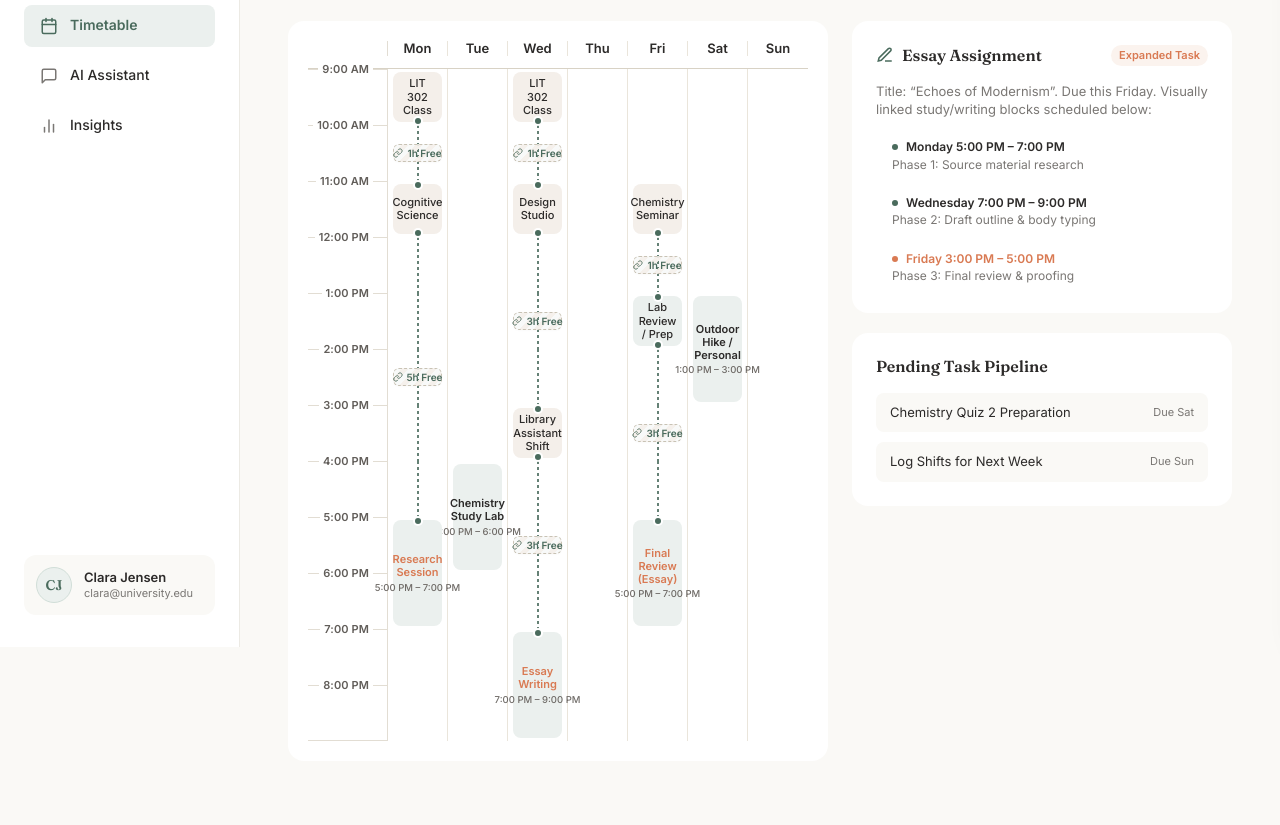
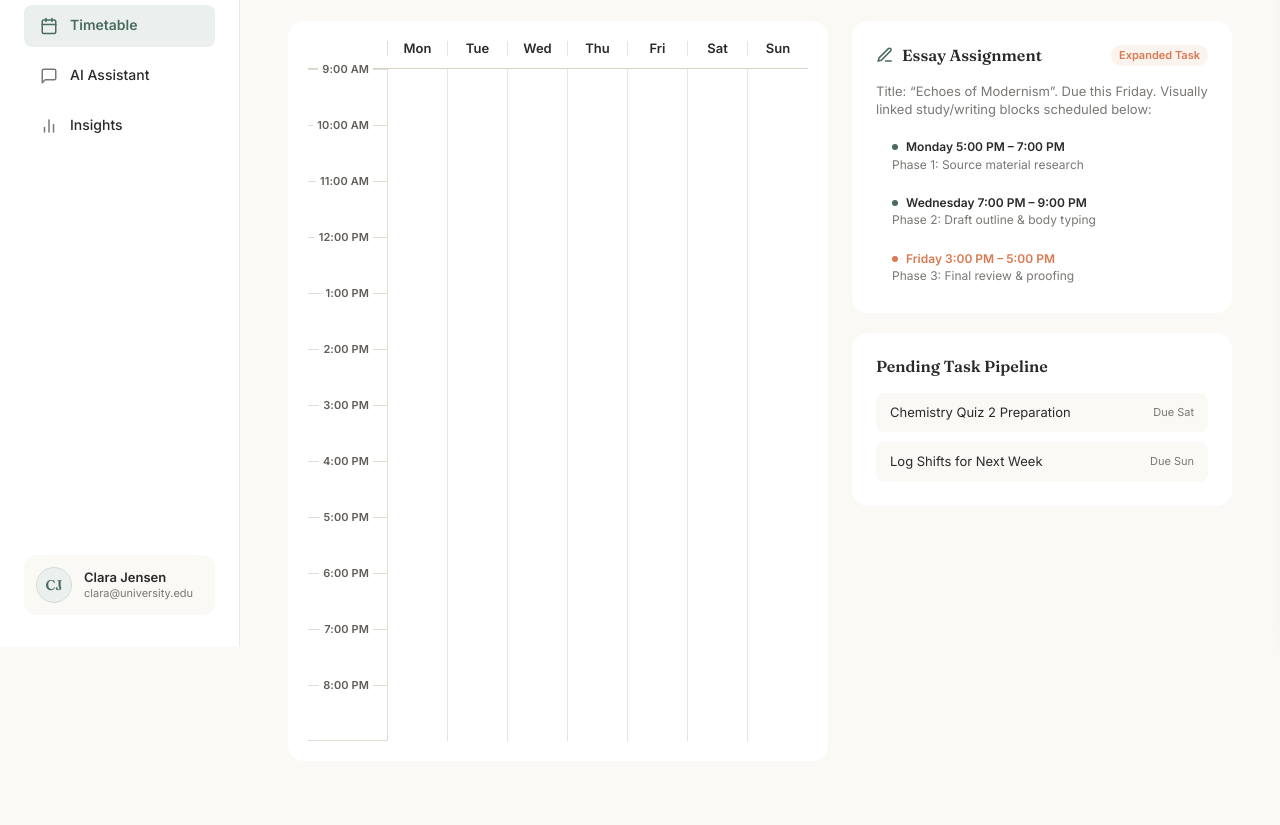
Before and after one commit to Qimmeh/DCSION3, a website: page frontend/timetable.html in a window 1280 px wide. Shown: the part 153-978 px from the top of the page. Drawn offline with Linux system fonts and the light colour scheme.

Commit message:
feat(timetable): remove all old dummy schedule clutter and purge storage cache so all 5 C MT1134 cards display unblocked

```diff
--- a/frontend/timetable.html
+++ b/frontend/timetable.html
@@ -2243,6 +2243,12 @@
 					<button class="preview-launch-pill" id="openPreviewBtn" type="button" style="display:none;" title="Click to review AI proposed timetable changes">
 						<svg viewBox="0 0 24 24"><polygon points="13 2 3 14 12 14 11 22 21 10 12 10 13 2"></polygon></svg>
 						<span id="openPreviewBtnText">Preview Proposal</span>
+					</button>
+
+					<!-- Clear Timetable Button -->
+					<button class="clear-schedule-btn" id="clearScheduleBtn" type="button" title="Clear all commitments" style="display:inline-flex; align-items:center; gap:6px; padding:7px 13px; background:transparent; border:1px solid #D8CFC4; border-radius:20px; font-family:'Inter',sans-serif; font-size:12px; font-weight:500; color:#7A7269; cursor:pointer; transition:all 0.15s ease;">
+						<svg width="12" height="12" viewBox="0 0 24 24" fill="none" stroke="currentColor" stroke-width="2"><polyline points="3 6 5 6 21 6"></polyline><path d="M19 6v14a2 2 0 0 1-2 2H7a2 2 0 0 1-2-2V6m3 0V4a2 2 0 0 1 2-2h4a2 2 0 0 1 2 2v2"></path></svg>
+						<span>Clear</span>
 					</button>
 
 					<!-- import-button -->
@@ -2679,169 +2685,17 @@ Thu 2:00 PM – 4:00 PM · Neurobiology Lab (NEUR 301-L)</textarea>
 			return `${num}:00 ${ampm}`;
 		}
 
-		// Initial authentic commitments with realistic multi-hour sessions
-		const DEFAULT_ACTIVITIES = [
-			{
-				id: 'lit-mon',
-				title: 'LIT 302 Class',
-				day: 'Mon',
-				startHour: 9,
-				duration: 1,
-				type: 'fixed',
-				code: 'LIT 302-01',
-				location: 'Humanities Hall 304',
-				instructor: 'Dr. Julian Vance',
-				desc: 'Twentieth-Century Literature & Critical Theory seminar discussing modernist poetics and structural analysis.',
-				tags: ['Lecture', 'Required Course', 'Humanities']
-			},
-			{
-				id: 'cog-mon',
-				title: 'Cognitive Science',
-				day: 'Mon',
-				startHour: 11,
-				duration: 1,
-				type: 'fixed',
-				code: 'COG 210',
-				location: 'Science Hall 102',
-				instructor: 'Prof. Elena Rostova',
-				desc: 'Neural networks, decision frameworks, and cognitive load management lectures.',
-				tags: ['Lecture', 'STEM', 'Core']
-			},
-			{
-				id: 'res-mon',
-				title: 'Research Session',
-				day: 'Mon',
-				startHour: 17,
-				duration: 2,
-				type: 'flex',
-				highlight: true,
-				location: 'Main Library - Room 4B',
-				instructor: 'Self-directed',
-				phase: 'Phase 1: Source material research',
-				desc: 'Source material research and literature index curation for the "Echoes of Modernism" assignment (Phase 1).',
-				tags: ['Essay Task', 'Independent', 'Flexible']
-			},
-			{
-				id: 'chem-lab-tue',
-				title: 'Chemistry Study Lab',
-				day: 'Tue',
-				startHour: 16,
-				duration: 2,
-				type: 'flex',
-				code: 'CHEM 201-L',
-				location: 'Chemistry Complex 4B',
-				instructor: 'TA Michael Chang',
-				desc: 'Collaborative problem sets, titration post-lab analysis, and quiz preparation (2-hour session).',
-				tags: ['Lab', 'Study Group', 'Flexible']
-			},
-			{
-				id: 'lit-wed',
-				title: 'LIT 302 Class',
-				day: 'Wed',
-				startHour: 9,
-				duration: 1,
-				type: 'fixed',
-				code: 'LIT 302-01',
-				location: 'Humanities Hall 304',
-				instructor: 'Dr. Julian Vance',
-				desc: 'Modernist short prose critique and close reading discussion on narrative voice.',
-				tags: ['Seminar', 'Required Course']
-			},
-			{
-				id: 'des-wed',
-				title: 'Design Studio',
-				day: 'Wed',
-				startHour: 11,
-				duration: 1,
-				type: 'fixed',
-				code: 'DES 140',
-				location: 'Arts Complex 220',
-				instructor: 'Sarah Lin, MFA',
-				desc: 'Design systems studio: visual hierarchy, digital interface craft, and typography.',
-				tags: ['Studio', 'Design Lab']
-			},
-			{
-				id: 'lib-wed',
-				title: 'Library Assistant Shift',
-				day: 'Wed',
-				startHour: 15,
-				duration: 1,
-				type: 'fixed',
-				location: 'University Library Reference Desk',
-				instructor: 'Supervisor: Karen Diaz',
-				desc: 'Work-study employment: circulation support, digital archive indexing, and reserve desk management.',
-				tags: ['Work-Study', 'Employment', 'Fixed Shift']
-			},
-			{
-				id: 'essay-wed',
-				title: 'Essay Writing',
-				day: 'Wed',
-				startHour: 19,
-				duration: 2,
-				type: 'flex',
-				highlight: true,
-				location: 'Study Hub North',
-				instructor: 'Self-directed',
-				phase: 'Phase 2: Draft outline & body typing',
-				desc: 'Draft outline synthesis and primary argument drafting for "Echoes of Modernism" (Phase 2).',
-				tags: ['Essay Task', 'Deep Work', 'Flexible']
-			},
-			{
-				id: 'chem-sem-fri',
-				title: 'Chemistry Seminar',
-				day: 'Fri',
-				startHour: 11,
-				duration: 1,
-				type: 'fixed',
-				code: 'CHEM 201',
-				location: 'Science Hall 201',
-				instructor: 'Dr. Marcus Reed',
-				desc: 'Biochemistry foundations, reaction kinetics, and thermodynamic equilibrium principles.',
-				tags: ['Lecture', 'Science Core']
-			},
-			{
-				id: 'lab-rev-fri',
-				title: 'Lab Review / Prep',
-				day: 'Fri',
-				startHour: 13,
-				duration: 1,
-				type: 'flex',
-				location: 'Chemistry Hub 105',
-				instructor: 'Self-directed',
-				desc: 'Reviewing lab notebook entries and consolidating test data before weekend review.',
-				tags: ['Review', 'Flexible Workflow']
-			},
-			{
-				id: 'final-rev-fri',
-				title: 'Final Review (Essay)',
-				day: 'Fri',
-				startHour: 17,
-				duration: 2,
-				type: 'flex',
-				highlight: true,
-				location: 'Quiet Reading Room',
-				instructor: 'Self-directed',
-				phase: 'Phase 3: Final review & proofing',
-				desc: 'Comprehensive proofreading, citation validation, and submission finalization for English term paper (Phase 3).',
-				tags: ['Essay Task', 'Final Submission']
-			},
-			{
-				id: 'hike-sat',
-				title: 'Outdoor Hike / Personal',
-				day: 'Sat',
-				startHour: 13,
-				duration: 2,
-				type: 'flex',
-				location: 'Eagle Peak Trail',
-				instructor: 'Wellness & Rest',
-				desc: 'Recovery trail hike, mindfulness recharge, and disconnection from screen fatigue (2 hours).',
-				tags: ['Wellness', 'Recovery', 'Personal']
-			}
-		];
-
-		// Active activities state with versioned persistence
-		const STORAGE_KEY = 'emora_timetable_activities_v3';
-		let activities = JSON.parse(localStorage.getItem(STORAGE_KEY) || 'null') || [...DEFAULT_ACTIVITIES];
+		// Clean base timetable state (all placeholder clutter removed as requested)
+		const DEFAULT_ACTIVITIES = [];
+
+		// Purge obsolete cache keys from localStorage so no old dummy items block the user's timetable
+		['emora_timetable_activities', 'emora_timetable_activities_v1', 'emora_timetable_activities_v2', 'emora_timetable_activities_v3', 'emora_timetable_activities_v4'].forEach(k => {
+			try { localStorage.removeItem(k); } catch (e) {}
+		});
+
+		// Active activities state with fresh key
+		const STORAGE_KEY = 'emora_timetable_activities_v5';
+		let activities = JSON.parse(localStorage.getItem(STORAGE_KEY) || 'null') || [];
 		let selectedActivityId = null;
 
 		function saveActivities() {
@@ -3561,6 +3415,16 @@ Thu 2:00 PM – 4:00 PM · Neurobiology Lab (NEUR 301-L)</textarea>
 			});
 		});
 
+		// Clear Schedule Button Handler
+		document.getElementById('clearScheduleBtn')?.addEventListener('click', () => {
+			if (confirm('Clear all commitments from your active timetable?')) {
+				activities = [];
+				saveActivities();
+				renderSchedule();
+				showGapToast('All timetable commitments cleared.');
+			}
+		});
+
 		// Import Popover Extraction Handlers
 		document.getElementById('uploadFileOption').addEventListener('click', () => {
 			document.getElementById('timetableFileInput').click();
```
